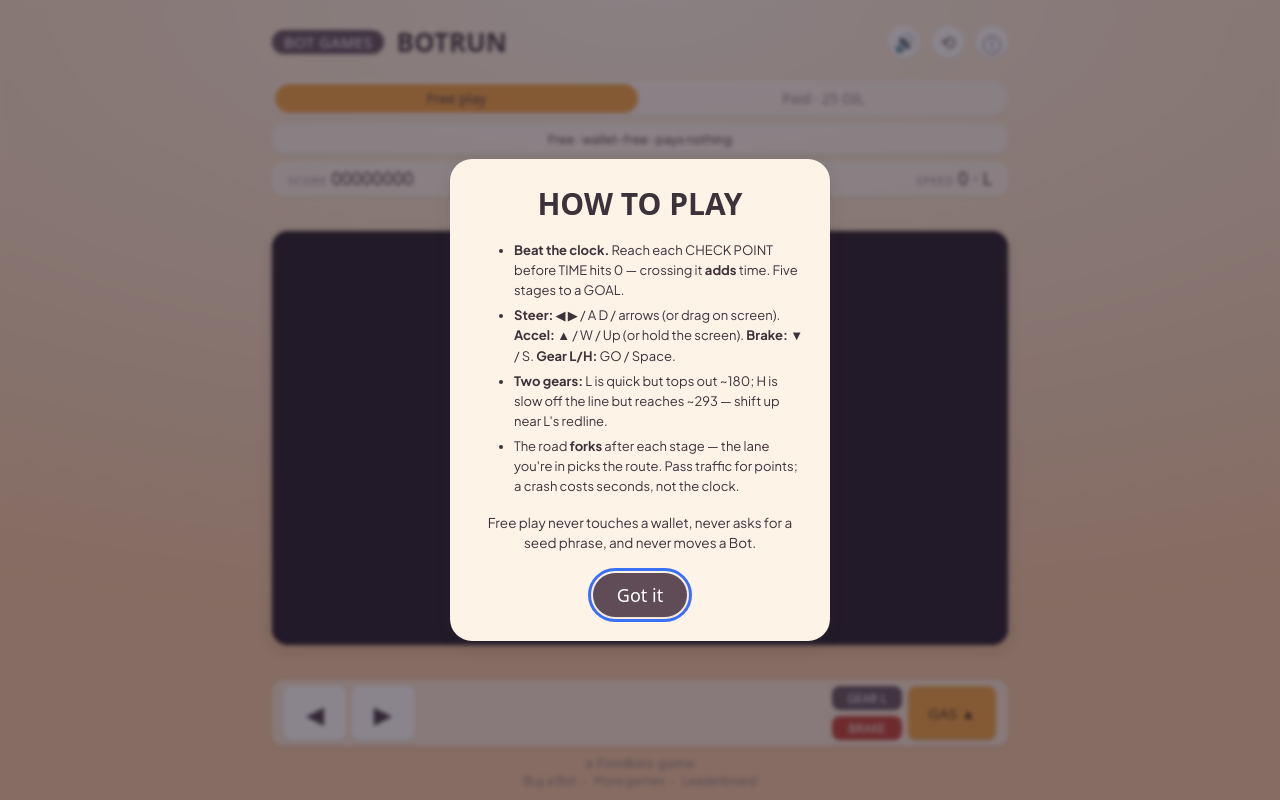
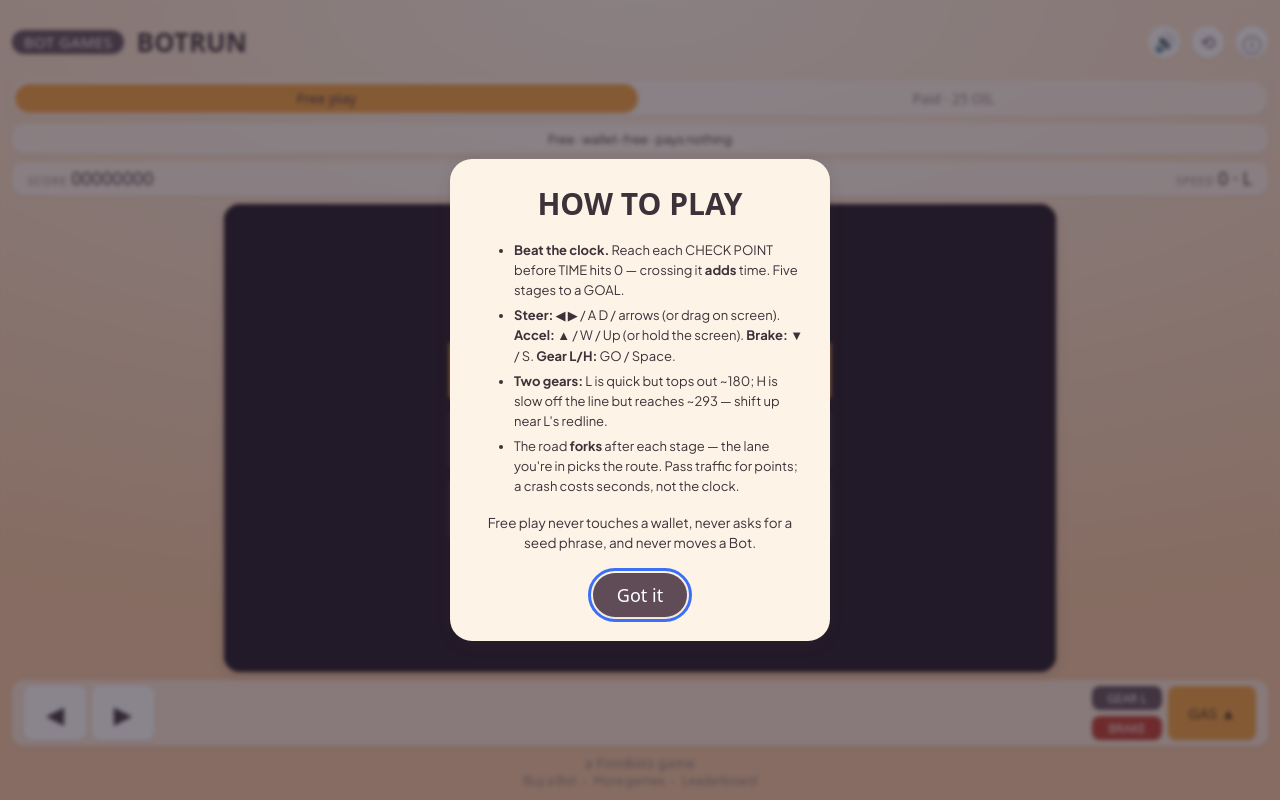
Before and after one commit to FinnBots/botrun, a plain HTML site: page index.html in a window 1280 px wide. Drawn offline with Linux system fonts and the light colour scheme; a web font is replaced by a local one.

Commit message:
Widen play area (larger game window on desktop/tablet)

```diff
--- a/index.html
+++ b/index.html
@@ -21,7 +21,7 @@
   body{ font-family:var(--body); color:var(--ink);
     background:radial-gradient(120% 80% at 50% 0%, var(--soft), var(--peach));
     -webkit-font-smoothing:antialiased; user-select:none; -webkit-user-select:none; touch-action:none; }
-  .wrap{height:100%;max-width:760px;margin:0 auto;display:flex;flex-direction:column;padding:var(--s3);gap:var(--s2)}
+  .wrap{height:100%;max-width:1400px;margin:0 auto;display:flex;flex-direction:column;padding:var(--s3);gap:var(--s2)}
   .topbar{display:flex;align-items:center;gap:var(--s3);min-height:34px}
   .pill{font-family:var(--disp);font-size:15px;letter-spacing:.5px;color:#fff;background:var(--plum);padding:2px var(--s3);border-radius:999px;box-shadow:var(--sh1);white-space:nowrap}
   .title{font-family:var(--disp);font-size:26px;line-height:1;color:var(--plum-deep);flex:1;overflow:hidden;text-overflow:ellipsis;white-space:nowrap}
```
Also changed, not shown: 1 other file.
